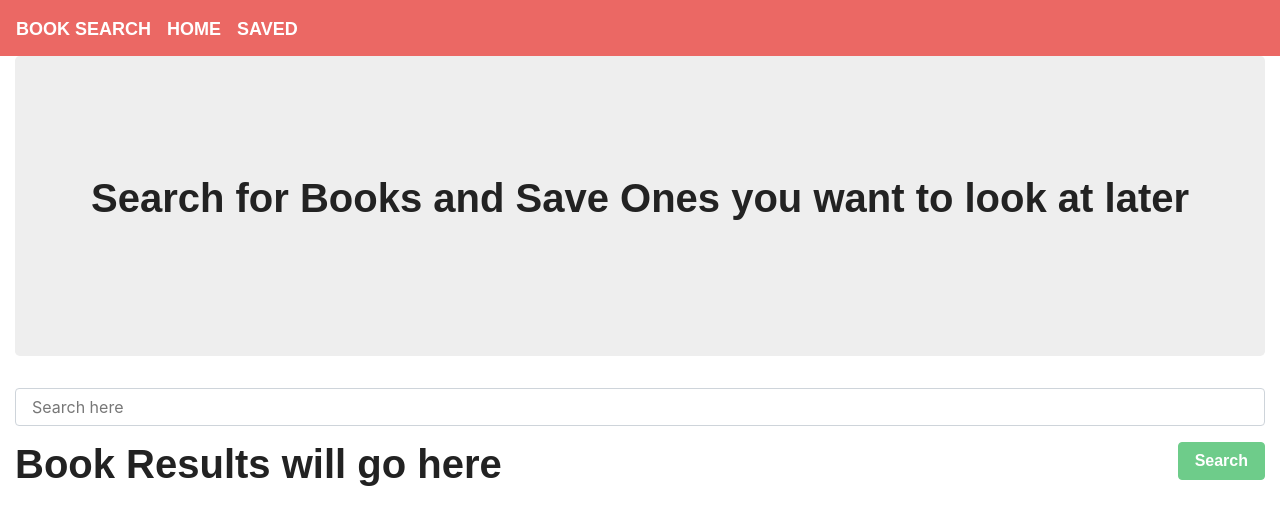
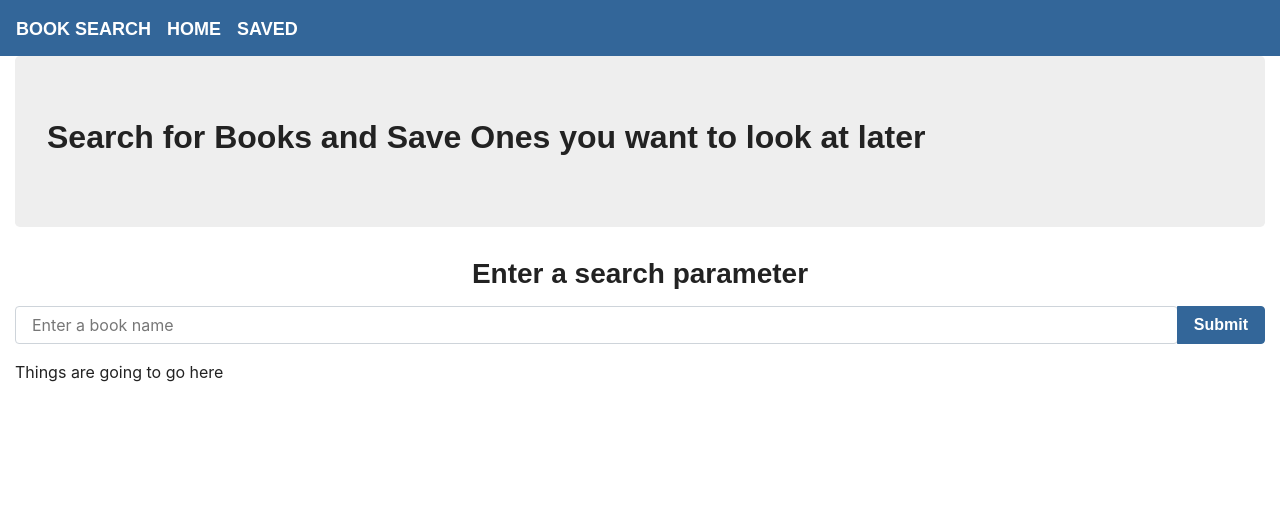
Before and after one commit to reekamaharaj/bookSearch, a React (Create React App) app in the folder client/: page / in a window 1280 px wide. Shown: the top 524 px of the page. Built offline with nearby package versions, Linux system fonts and the light colour scheme; a web font is replaced by a local one.

Commit message:
working on getting results to display

```diff
--- a/client/src/components/Form/index.js
+++ b/client/src/components/Form/index.js
@@ -1,20 +1,21 @@
 import React from "react";
 
-export function Input(props) {
+function Form(props) {
     return (
-        <div className="form-group">
-            <input className="form-control" {...props} />
-        </div>
+        <form>
+            <div className="form-group text-center">
+                <label className="searchlabel"> <h3>Enter a search parameter</h3></label>
+                <div class="input-group">
+                    <div class="custom-file">
+                        <input className="form-control" value={props.search} type="text" name="search" placeholder="Enter a book name" onChange={props.handleInputChange} />
+                    </div>
+                    <div class="input-group-append">
+                        <button className="submitBtn btn btn-info" type="Submit" onClick={props.handleFormSubmit}>Submit</button>
+                    </div>
+                </div>
+            </div>
+        </form>
     );
 }
 
-export function FormBtn(props) {
-    return (
-        <button
-            {...props}
-            style={{ float: "right", marginBottom: 10 }}
-            className="btn btn-success">
-            {props.children}
-        </button>
-    );
-}
+export default Form;
--- a/client/src/components/Grid/index.js
+++ b/client/src/components/Grid/index.js
@@ -5,3 +5,19 @@ export function Container({ fluid, children }) {
         <div className={`container${fluid ? "-fluid" : ""}`}>{children}</div>
     );
 }
+
+export function Row({ fluid, children }) {
+    return <div className={`row${fluid ? "-fluid" : ""}`}>{children}</div>;
+}
+
+export function Col({ size, children }) {
+    return (
+        <div
+            className={size
+                .split(" ")
+                .map((size) => "col-" + size)
+                .join(" ")}>
+            {children}
+        </div>
+    );
+}
--- a/client/src/components/Jumbotron/index.js
+++ b/client/src/components/Jumbotron/index.js
@@ -2,14 +2,7 @@ import React from "react";
 
 function Jumbotron({ children }) {
     return (
-        <div
-            style={{
-                height: 300,
-                clear: "both",
-                paddingTop: 120,
-                textAlign: "center",
-            }}
-            className="jumbotron">
+        <div className="jumbotron">
             {children}
         </div>
     );
--- a/client/src/components/Nav/index.js
+++ b/client/src/components/Nav/index.js
@@ -2,7 +2,7 @@ import React from "react";
 
 function Nav() {
     return (
-        <nav className="navbar navbar-expand-lg navbar-dark bg-primary">
+        <nav className="navbar navbar-expand-lg navbar-dark bg-info">
             <a className="navbar-brand" href="/">
                 Book Search
             </a>
--- a/client/src/components/Results/index.js
+++ b/client/src/components/Results/index.js
@@ -1,12 +1,10 @@
 import React from "react";
-// import DeleteBtn from "../components/DeleteBtn";
-// import { Link } from "react-router-dom";
-// import { List, ListItem } from "../components/List";
+import { Col, Row } from "../components/Grid";
+import { Link } from "react-router-dom";
+import { List, ListItem } from "../components/List";
 
-function Results(props){
-    return (
-    <h1> Book Results will go here</h1>
-    )
+function Results(props) {
+    return
 }
 
-export default Results
+export default Results;
--- a/client/src/pages/Books.js
+++ b/client/src/pages/Books.js
@@ -2,22 +2,23 @@ import React, { Component } from "react";
 import Jumbotron from "../components/Jumbotron";
 import API from "../utils/API";
 import {Container } from "../components/Grid";
-import { Input, FormBtn } from "../components/Form";
-import Results from "../components/Results";
+import Form from "../components/Form";
+// import Results from "../components/Results";
 
 class Books extends Component {
     state = {
         query : "",
-        books: [],
+        books: []
     };
 
     handleInputChange = event => {
-        this.setState({ query: event.target.value });
-    }
+        const query = event.target.value;
+        this.setState({query});
+    };
 
     handleFormSubmit = (event) => {
         event.preventDefault();
-        API.searchGoogleBks(this.state.query).then(response => {
+        API.searchBook(this.state.query).then(response => {
             let responses = response.data;
 
             responses = responses.map(response => {
@@ -28,24 +29,22 @@ class Books extends Component {
                     selfLink: response.selfLink,
                     image: response.imageLinks.thumbnail
                 }
-                return response
+                return response;
             })
             this.setState({ books: responses })
-        })
+        }).catch(err => console.log(err));
     }
 
     render() {
         return (
             <Container fluid>
-                        <Jumbotron>
-                            <h1>Search for Books and Save Ones you want to look at later</h1>
-                        </Jumbotron>
-                        <form>
-                            <Input value={this.state.search} onChange={this.handleInputChange} name="search" placeholder="Search here" />
-                            <FormBtn disabled={ !(this.state.search) } onClick={this.handleFormSubmit}> Search </FormBtn>
-                        </form>
+                <Jumbotron>
+                    <h2>Search for Books and Save Ones you want to look at later</h2>
+                </Jumbotron>
+                <Form handleInputChange={this.handleInputChange}  handleFormSubmit={this.handleFormSubmit}/>
 
-                        <Results books={this.state.books}></Results>
+                {/* <Results books={this.state.books}/> */}
+                <p>Things are going to go here</p>
             </Container>
         )
     }
```
